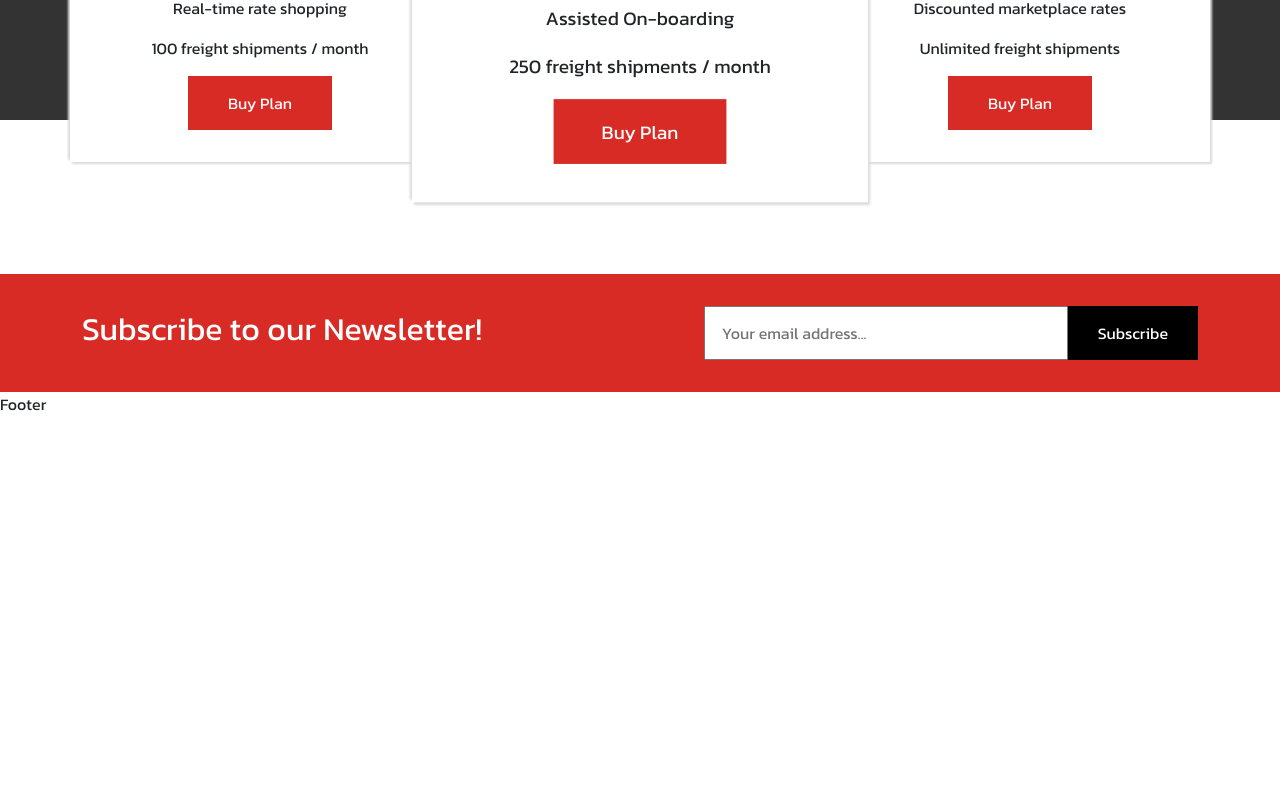
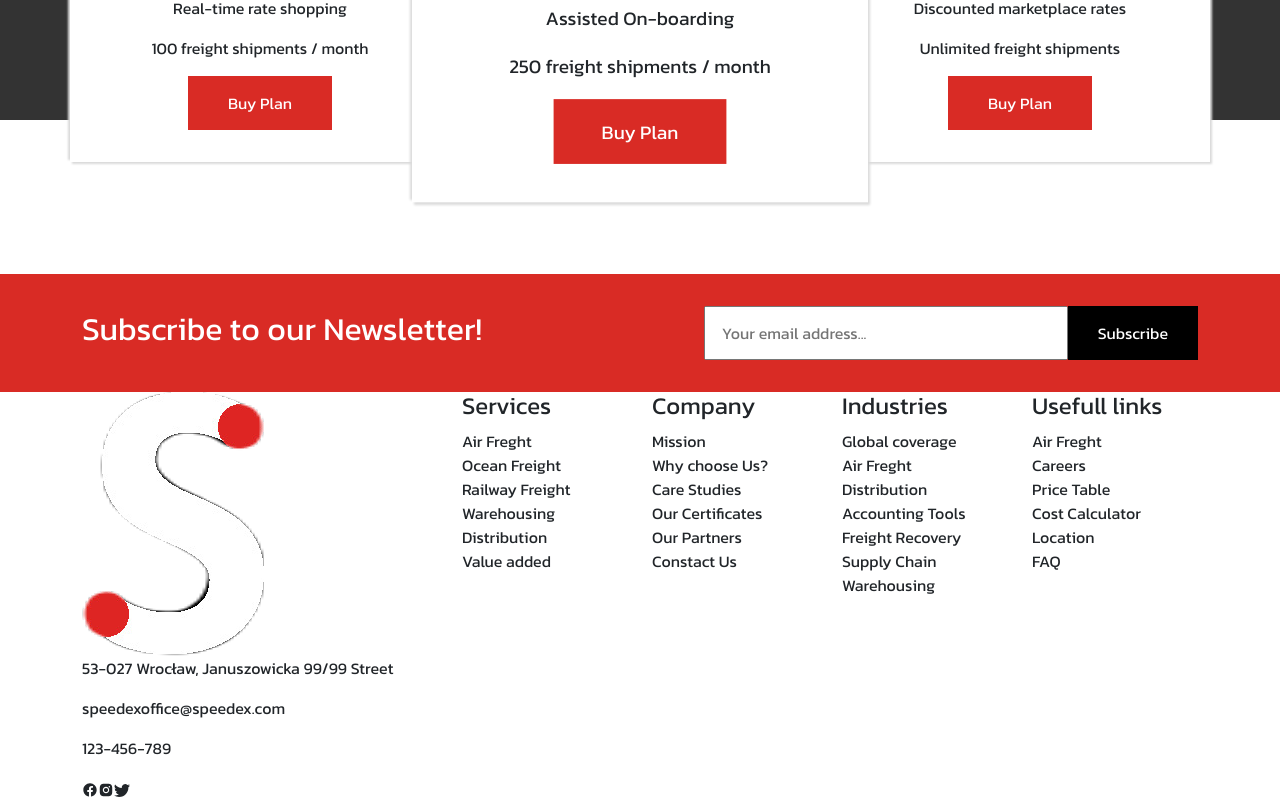
Before and after one commit to Slowinskip/speedex-transport-webside, a React (Create React App) app: page / in a window 1280 px wide. Shown: the part 4027-4827 px from the top of the page. Before the commit the page ends 4443 px from the top, so only its background shows below. Built offline with nearby package versions, Linux system fonts and the light colour scheme.

Commit message:
Add html code to footer

```diff
--- a/src/components/layout/Footer/Footer.js
+++ b/src/components/layout/Footer/Footer.js
@@ -1,7 +1,124 @@
 import React from "react";
 import styles from "./Footer.module.scss";
+import { Col, Container, Row } from "react-bootstrap";
+import { BiLogoFacebookCircle } from "react-icons/bi";
+import { AiFillInstagram } from "react-icons/ai";
+import { BsTwitter } from "react-icons/bs";
 const Footer = () => {
-  return <div>Footer</div>;
+  return (
+    <div className={styles.footerBackground}>
+      <Container>
+        <Row>
+          <Col xs={6} lg={4} className={styles.logo_box}>
+            <img src="./images/logo_white.png" alt="img"></img>
+            <p>53-027 Wrocław, Januszowicka 99/99 Street</p>
+            <p>speedexoffice@speedex.com</p>
+            <p>123-456-789</p>
+            <div className={styles.footer_icon}>
+              <BiLogoFacebookCircle className={styles.icon} />
+              <AiFillInstagram className={styles.icon} />
+              <BsTwitter className={styles.icon} />
+            </div>
+          </Col>
+          <Col xs={6} lg={2} className={styles.links_box}>
+            <h4>Services</h4>
+            <ul>
+              <li>
+                <a>Air Freght</a>
+              </li>
+              <li>
+                <a>Ocean Freight</a>
+              </li>
+              <li>
+                <a>Railway Freight</a>
+              </li>
+              <li>
+                <a>Warehousing</a>
+              </li>
+              <li>
+                <a>Distribution</a>
+              </li>
+              <li>
+                <a>Value added</a>
+              </li>
+            </ul>
+          </Col>
+          <Col className={styles.links_box} xs={6} lg={2}>
+            {" "}
+            <h4>Company</h4>{" "}
+            <ul>
+              <li>
+                <a>Mission</a>
+              </li>
+              <li>
+                <a>Why choose Us?</a>
+              </li>
+              <li>
+                <a>Care Studies</a>
+              </li>
+              <li>
+                <a>Our Certificates</a>
+              </li>
+              <li>
+                <a>Our Partners</a>
+              </li>
+              <li>
+                <a>Constact Us</a>
+              </li>
+            </ul>
+          </Col>
+          <Col className={styles.links_box} xs={6} lg={2}>
+            {" "}
+            <h4>Industries</h4>{" "}
+            <ul>
+              Global coverage
+              <li>
+                <a>Air Freght</a>
+              </li>
+              <li>
+                <a>Distribution</a>
+              </li>
+              <li>
+                <a>Accounting Tools</a>
+              </li>
+              <li>
+                <a>Freight Recovery</a>
+              </li>
+              <li>
+                <a>Supply Chain</a>
+              </li>
+              <li>
+                <a>Warehousing</a>
+              </li>
+            </ul>
+          </Col>
+          <Col className={styles.links_box} xs={6} lg={2}>
+            <h4>Usefull links</h4>{" "}
+            <ul>
+              <li>
+                <a>Air Freght</a>
+              </li>
+              <li>
+                <a>Careers</a>
+              </li>
+              <li>
+                <a>Price Table</a>
+              </li>
+              <li>
+                <a>Cost Calculator</a>
+              </li>
+              <li>
+                <a>Location</a>
+              </li>
+              <li>
+                <a>FAQ</a>
+              </li>
+            </ul>
+          </Col>
+        </Row>
+      </Container>
+    </div>
+  );
 };
 
 export default Footer;
--- a/src/components/layout/Footer/Footer.module.scss
+++ b/src/components/layout/Footer/Footer.module.scss
@@ -1,2 +1,16 @@
 @import "../../../styles/settings.scss";
 @import "../../../styles/global.scss";
+
+.footerBackground {
+  ul {
+    margin: 0;
+    padding: 0;
+
+    li {
+      text-decoration: none;
+      list-style-type: none;
+      margin: 0;
+      padding: 0;
+    }
+  }
+}
```
